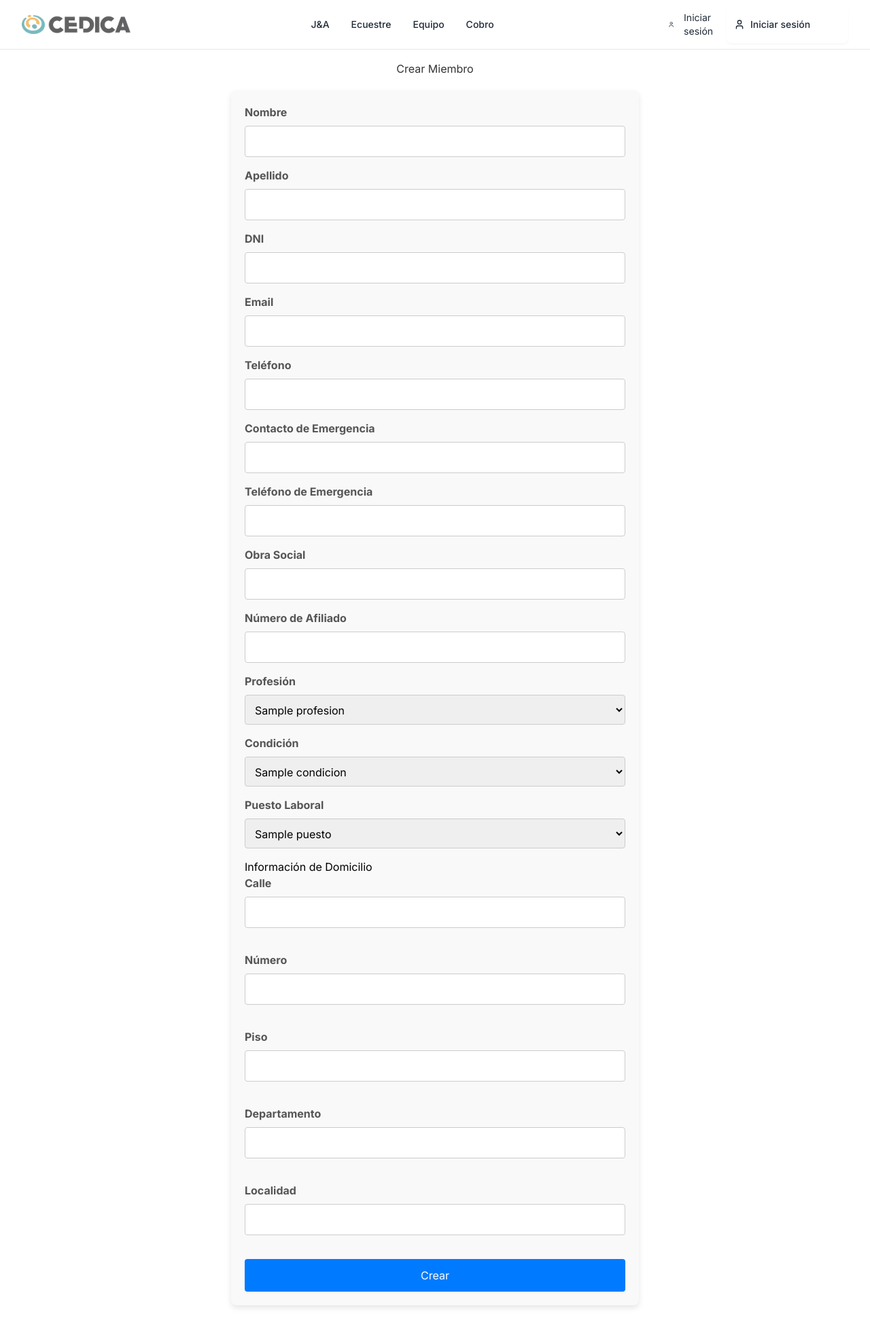
After one commit to nachoeg/cedica, a Flask app: template admin/src/web/templates/miembros/crear.html in a window 1280 px wide. The commit adds this page. Shown: the whole page at 68% size. Run offline with Flask 3, Linux system fonts and the light colour scheme; the template is opened without the code that fills it: most values are stand-ins (such as "Sample title", 1, 10 or a date in 2020); parts of the project's set-up code (start-up, migrations or seed data) failed here and were passed over.

Commit message:
Modifico crear miembro

```diff
--- a/admin/src/core/miembro/__init__.py
+++ b/admin/src/core/miembro/__init__.py
@@ -6,7 +6,6 @@ from src.core.miembro.domicilio import Domicilio
 
 def listar_miembros():
     miembros = Miembro.query.all()
-
     return miembros
 
 def crear_miembro(**kwargs):
--- a/admin/src/core/miembro/miembro.py
+++ b/admin/src/core/miembro/miembro.py
@@ -31,7 +31,7 @@ class Miembro(db.Model):
     puesto_laboral_id = db.Column(db.Integer, db.ForeignKey('puesto_laboral.id'), nullable=False)
     puesto_laboral = db.relationship('PuestoLaboral', backref='miembros')
 
-    # relacion con usuairo
+    # relacion con usuario
     usuario_id = db.Column(db.Integer, db.ForeignKey('usuarios.id'), nullable=True)
     usuario = db.relationship('Usuario', backref='miembro', uselist=False)
 
--- /dev/null
+++ b/admin/src/web/templates/miembros/crear.html
@@ -0,0 +1,164 @@
+{% extends "layouts/base.html" %}
+
+{% block title %} Crear miembro {% endblock %}
+
+{% block head %}
+    {{ super() }}
+    <style>
+        /* Estilos generales para el formulario */
+        form {
+            max-width: 600px;
+            margin: 0 auto;
+            padding: 20px;
+            background-color: #f9f9f9;
+            border-radius: 8px;
+            box-shadow: 0 4px 8px rgba(0, 0, 0, 0.1);
+        }
+
+        h1 {
+            text-align: center;
+            margin-bottom: 20px;
+            color: #333;
+        }
+
+        /* Estilos para las etiquetas y entradas del formulario */
+        label {
+            display: block;
+            margin-bottom: 8px;
+            font-weight: bold;
+            color: #555;
+        }
+
+        input[type="text"],
+        input[type="email"],
+        select {
+            width: 100%;
+            padding: 10px;
+            margin-bottom: 15px;
+            border: 1px solid #ccc;
+            border-radius: 4px;
+            font-size: 16px;
+        }
+
+        input[type="checkbox"] {
+            margin-right: 8px;
+        }
+
+        /* Estilos para el botón de envío */
+        button {
+            width: 100%;
+            padding: 12px;
+            background-color: #007bff;
+            color: white;
+            border: none;
+            border-radius: 4px;
+            font-size: 16px;
+            cursor: pointer;
+            transition: background-color 0.3s ease;
+        }
+
+        button:hover {
+            background-color: #0056b3;
+        }
+
+        /* Agregar un espaciado entre los elementos */
+        .form-group {
+            margin-bottom: 20px;
+        }
+
+        /* Estilo adicional para mejorar el aspecto del formulario en dispositivos móviles */
+        @media (max-width: 768px) {
+            form {
+                padding: 15px;
+            }
+
+            button {
+                font-size: 14px;
+            }
+        }
+    </style>
+{% endblock %}
+
+{% block main %}
+    <h1>Crear Miembro</h1>
+
+    <form method="POST" action="{{ url_for('miembro.miembro_crear') }}">
+        <label for="nombre">Nombre</label>
+        <input type="text" name="nombre" required>
+
+        <label for="apellido">Apellido</label>
+        <input type="text" name="apellido" required>
+
+        <label for="dni">DNI</label>
+        <input type="text" name="dni" required>
+
+        <label for="email">Email</label>
+        <input type="email" name="email" required>
+
+        <label for="telefono">Teléfono</label>
+        <input type="text" name="telefono" required>
+
+        <label for="nombreContactoEmergencia">Contacto de Emergencia</label>
+        <input type="text" name="nombreContactoEmergencia" required>
+
+        <label for="telefonoContactoEmergencia">Teléfono de Emergencia</label>
+        <input type="text" name="telefonoContactoEmergencia" required>
+
+        <label for="obraSocial">Obra Social</label>
+        <input type="text" name="obraSocial" required>
+
+        <label for="numeroAfiliado">Número de Afiliado</label>
+        <input type="text" name="numeroAfiliado" required>
+
+        <label for="profesion_id">Profesión</label>
+        <select name="profesion_id">
+            {% for profesion in profesiones %}
+                <option value="{{ profesion.id }}">{{ profesion.nombre }}</option>
+            {% endfor %}
+        </select>
+
+        <label for="condicion_id">Condición</label>
+        <select name="condicion_id">
+            {% for condicion in condiciones %}
+                <option value="{{ condicion.id }}">{{ condicion.nombre }}</option>
+            {% endfor %}
+        </select>
+
+        <label for="puesto_laboral_id">Puesto Laboral</label>
+        <select name="puesto_laboral_id">
+            {% for puesto in puestos %}
+                <option value="{{ puesto.id }}">{{ puesto.nombre }}</option>
+            {% endfor %}
+        </select>
+
+        <h2>Información de Domicilio</h2>
+
+        <div class="form-group">
+            <label for="calle">Calle</label>
+            <input type="text" name="calle" required>
+        </div>
+
+        <div class="form-group">
+            <label for="numero">Número</label>
+            <input type="text" name="numero" required>
+        </div>
+
+        <div class="form-group">
+            <label for="piso">Piso</label>
+            <input type="text" name="piso">
+        </div>
+
+        <div class="form-group">
+            <label for="dpto">Departamento</label>
+            <input type="text" name="dpto">
+        </div>
+
+        <div class="form-group">
+            <label for="localidad">Localidad</label>
+            <input type="text" name="localidad" required>
+        </div>
+
+
+        <button type="submit">Crear</button>
+    </form>
+{% endblock %}
--- a/admin/src/web/templates/miembros/listar.html
+++ b/admin/src/web/templates/miembros/listar.html
@@ -3,6 +3,7 @@
 {% block title %} Listado de Miembros {% endblock %}
 
 {% block main %}
+
 <h1>Lista de Miembros</h1>
 
 <form method="GET">
```
Also changed, not shown: admin/src/web/controllers/miembro.py (+30 -7 lines), admin/src/web/templates/miembros/create.html (deleted, +0 -60 lines).
